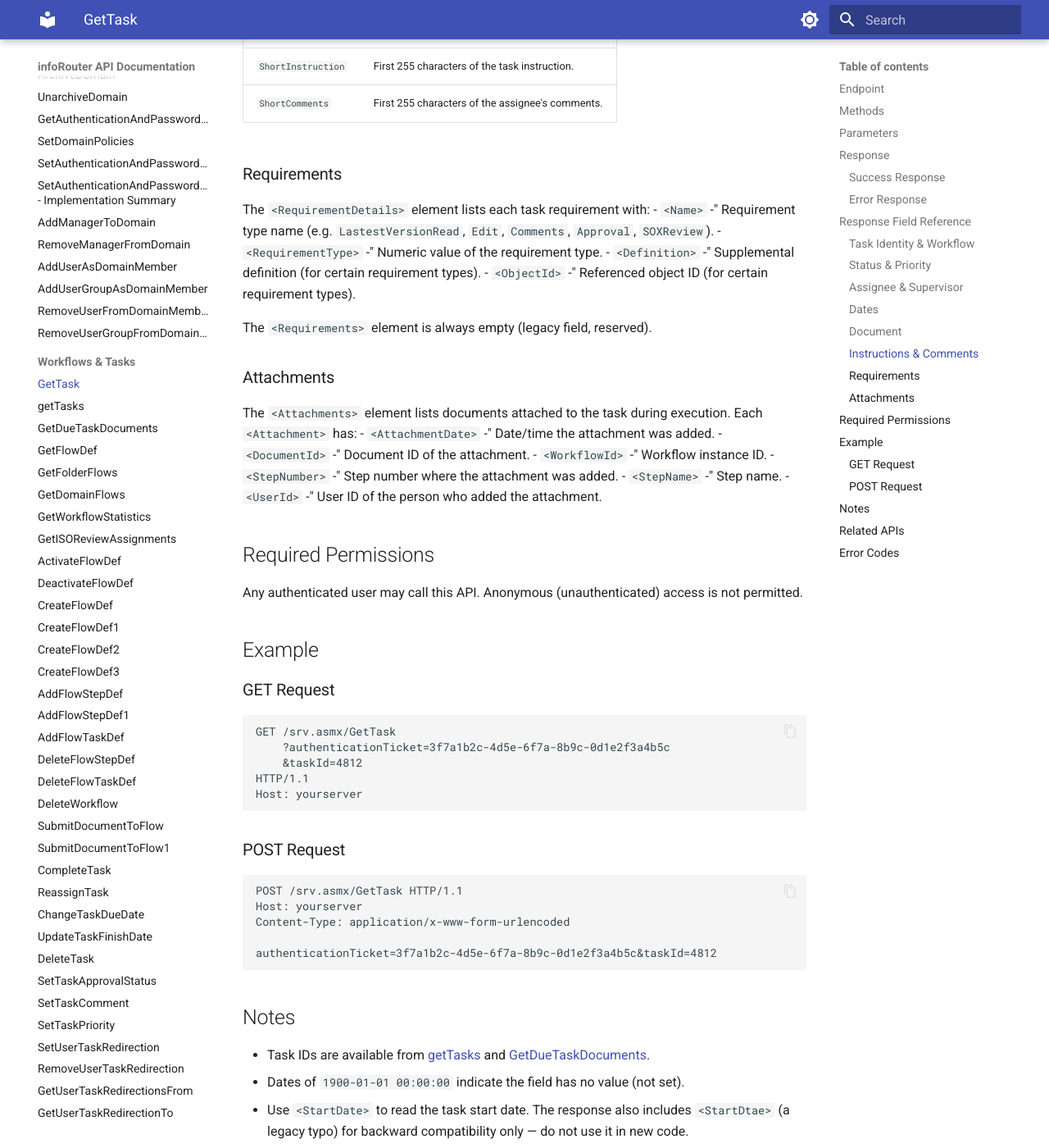
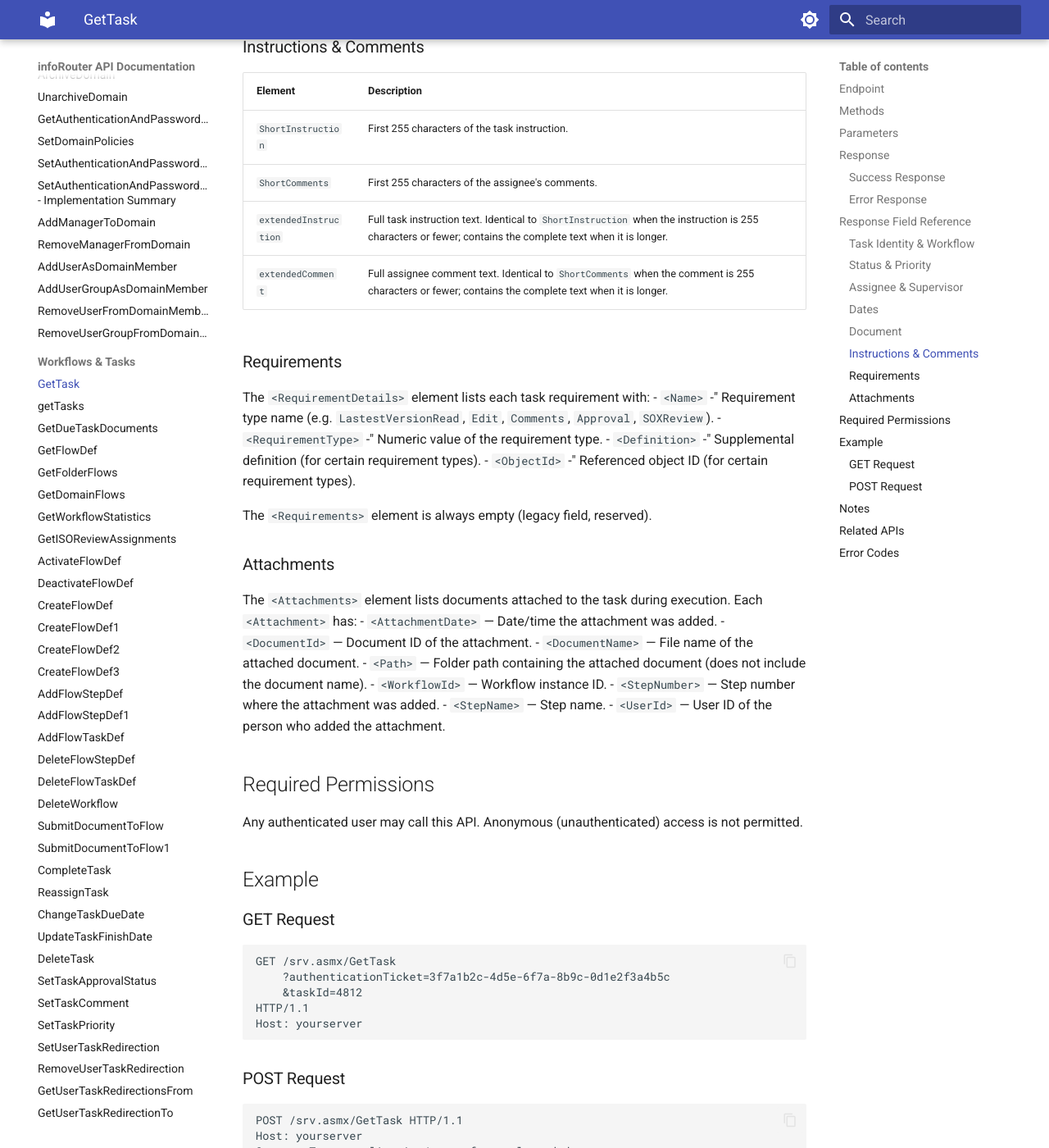
Before and after one commit to inforouter/apidocs, an MkDocs documentation site: the page built from docs/GetTask.md, in a window 1280 px wide and 1400 px high, scrolled down 5488 px. Shown: the whole window at 82% size. Built offline with MkDocs 1.6.1 and Material for MkDocs 9.7.7, drawn with Linux system fonts in a browser that asks for light colours; some of the changed text lies outside the part shown.

```diff
--- a/docs/GetTask.md
+++ b/docs/GetTask.md
@@ -84,10 +84,14 @@ Returns the full details of a single workflow task by its task ID.
     <AllowedStartDate>1900-01-01 00:00:00</AllowedStartDate>
     <ReminderTimeSpan>0</ReminderTimeSpan>
     <ReminderDate>1900-01-01 00:00:00</ReminderDate>
+    <extendedInstruction>Full task instruction text, may exceed 255 characters.</extendedInstruction>
+    <extendedComment>Full assignee comment text, may exceed 255 characters.</extendedComment>
     <Attachments>
       <Attachment>
         <AttachmentDate>2024-03-02 10:30:00</AttachmentDate>
         <DocumentId>1025</DocumentId>
+        <DocumentName>SupportingEvidence.pdf</DocumentName>
+        <Path>/Corporate/Legal</Path>
         <WorkflowId>225</WorkflowId>
         <StepNumber>1</StepNumber>
         <StepName>Review</StepName>
@@ -182,6 +186,8 @@ Returns the full details of a single workflow task by its task ID.
 |---------|-------------|
 | `ShortInstruction` | First 255 characters of the task instruction. |
 | `ShortComments` | First 255 characters of the assignee's comments. |
+| `extendedInstruction` | Full task instruction text. Identical to `ShortInstruction` when the instruction is 255 characters or fewer; contains the complete text when it is longer. |
+| `extendedComment` | Full assignee comment text. Identical to `ShortComments` when the comment is 255 characters or fewer; contains the complete text when it is longer. |
 
 ### Requirements
 
@@ -196,12 +202,14 @@ The `<Requirements>` element is always empty (legacy field, reserved).
 ### Attachments
 
 The `<Attachments>` element lists documents attached to the task during execution. Each `<Attachment>` has:
-- `<AttachmentDate>` -" Date/time the attachment was added.
-- `<DocumentId>` -" Document ID of the attachment.
-- `<WorkflowId>` -" Workflow instance ID.
-- `<StepNumber>` -" Step number where the attachment was added.
-- `<StepName>` -" Step name.
-- `<UserId>` -" User ID of the person who added the attachment.
+- `<AttachmentDate>` — Date/time the attachment was added.
+- `<DocumentId>` — Document ID of the attachment.
+- `<DocumentName>` — File name of the attached document.
+- `<Path>` — Folder path containing the attached document (does not include the document name).
+- `<WorkflowId>` — Workflow instance ID.
+- `<StepNumber>` — Step number where the attachment was added.
+- `<StepName>` — Step name.
+- `<UserId>` — User ID of the person who added the attachment.
 
 ## Required Permissions
 
```
Also changed, not shown: docs/UpdateTaskStatus.md (added, +70 -0 lines), docs/getTasks.md (+5 -3 lines), docs/index.md (+1 -0 lines).
